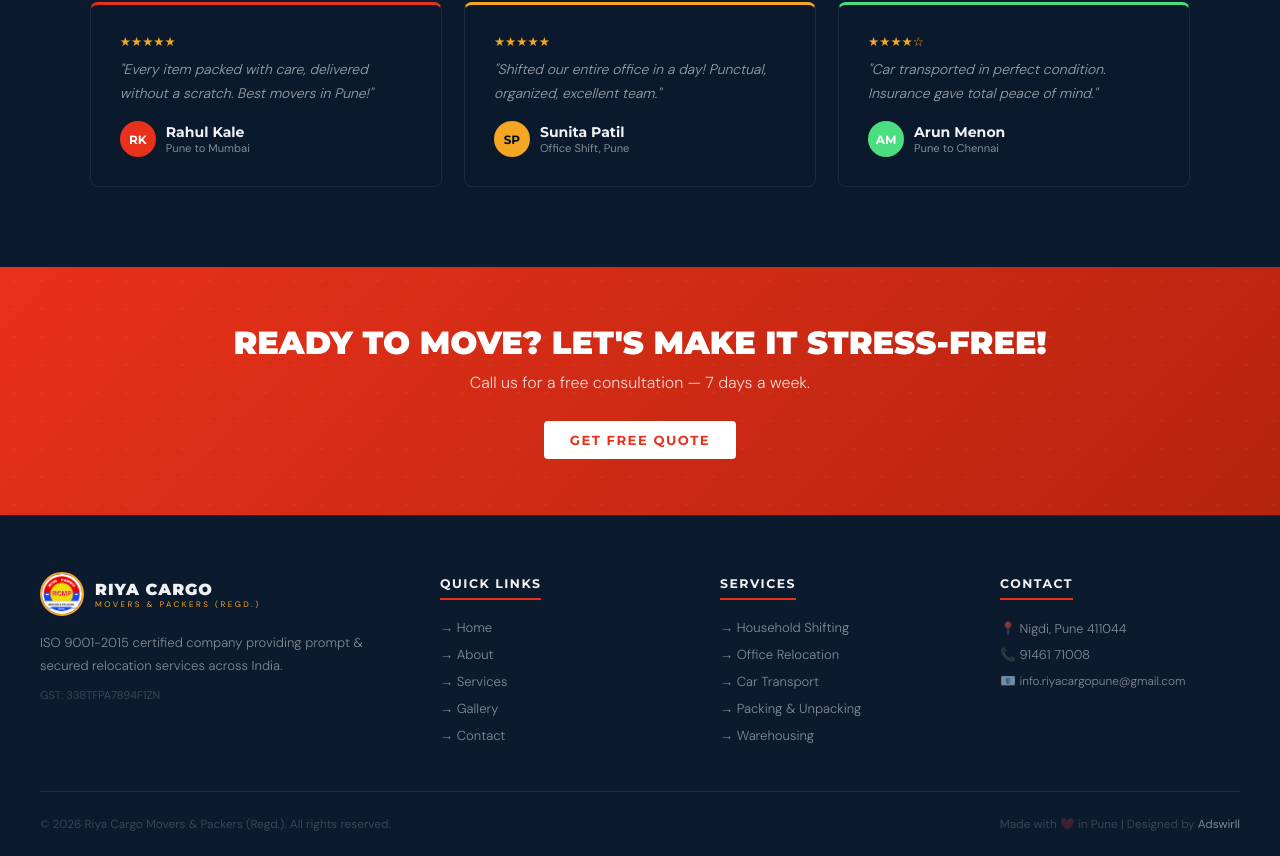
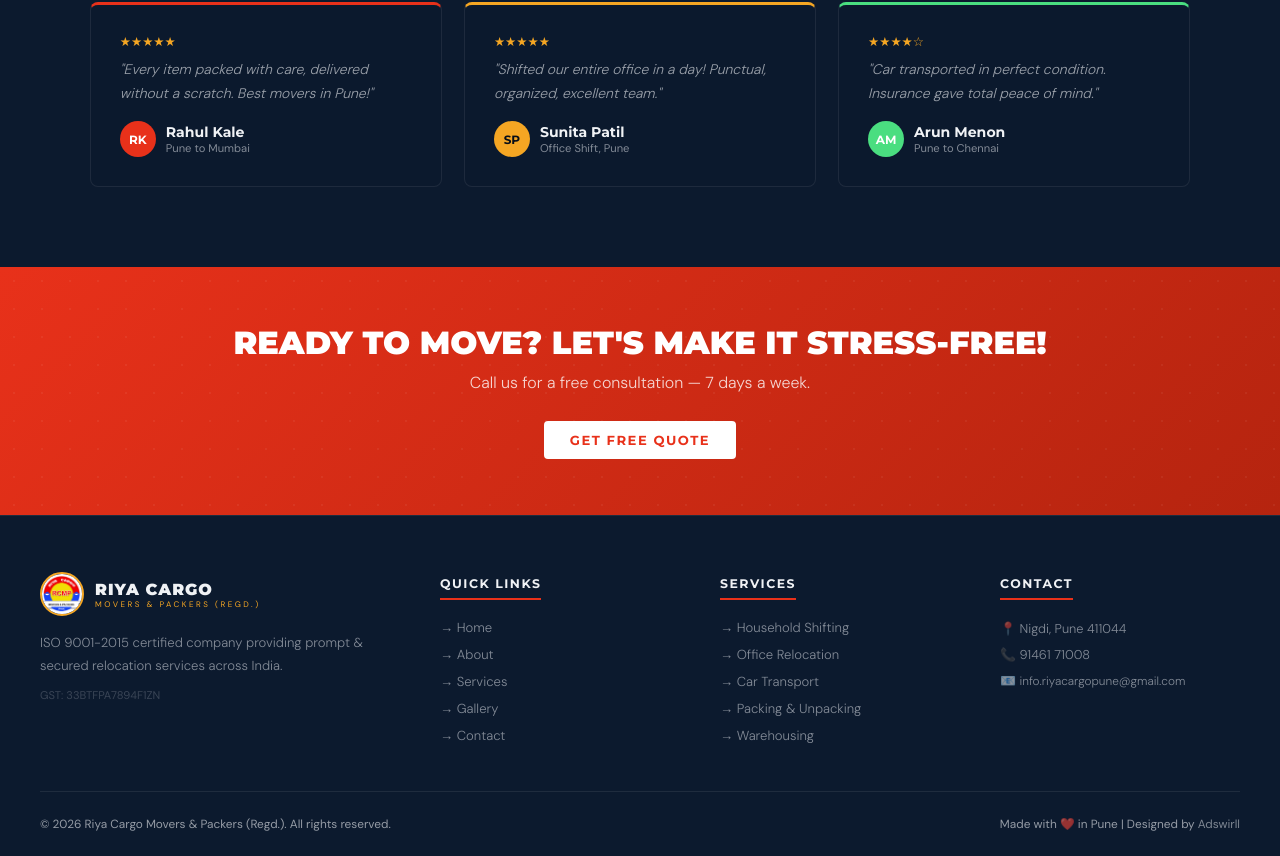
Before and after one commit to mahajan022/Riya-Cargo, a React (Vite) app in the folder Downloads/riya-cargo-updated (3)/riya-cargo/: page / in a window 1280 px wide. Shown: the part 3388-4244 px from the top of the page. Built offline with nearby package versions, Linux system fonts and the light colour scheme.

Commit message:
removeg x nbar

```diff
--- a/Downloads/riya-cargo-updated (3)/riya-cargo/src/App.jsx
+++ b/Downloads/riya-cargo-updated (3)/riya-cargo/src/App.jsx
@@ -666,7 +666,7 @@ const Footer = ({setPage}) => (
           </div>
         </div>
       </div>
-      <div style={{display:"flex",justifyContent:"space-between",alignItems:"center",fontSize:"0.74rem",color:"rgba(240,242,245,0.2)",...B}}>
+      <div style={{display:"flex",justifyContent:"space-between",alignItems:"center",fontSize:"0.74rem",color:"rgba(240,242,245,0.6)",...B}}>
         <span>© 2026 Riya Cargo Movers & Packers (Regd.). All rights reserved.</span>
         <span>Made with ❤️ in Pune | Designed by <a href="https://adswirll.com" target="_blank" rel="noreferrer" style={{color:"rgba(240,242,245,0.5)",textDecoration:"none"}}>Adswirll</a></span>
       </div>
```
